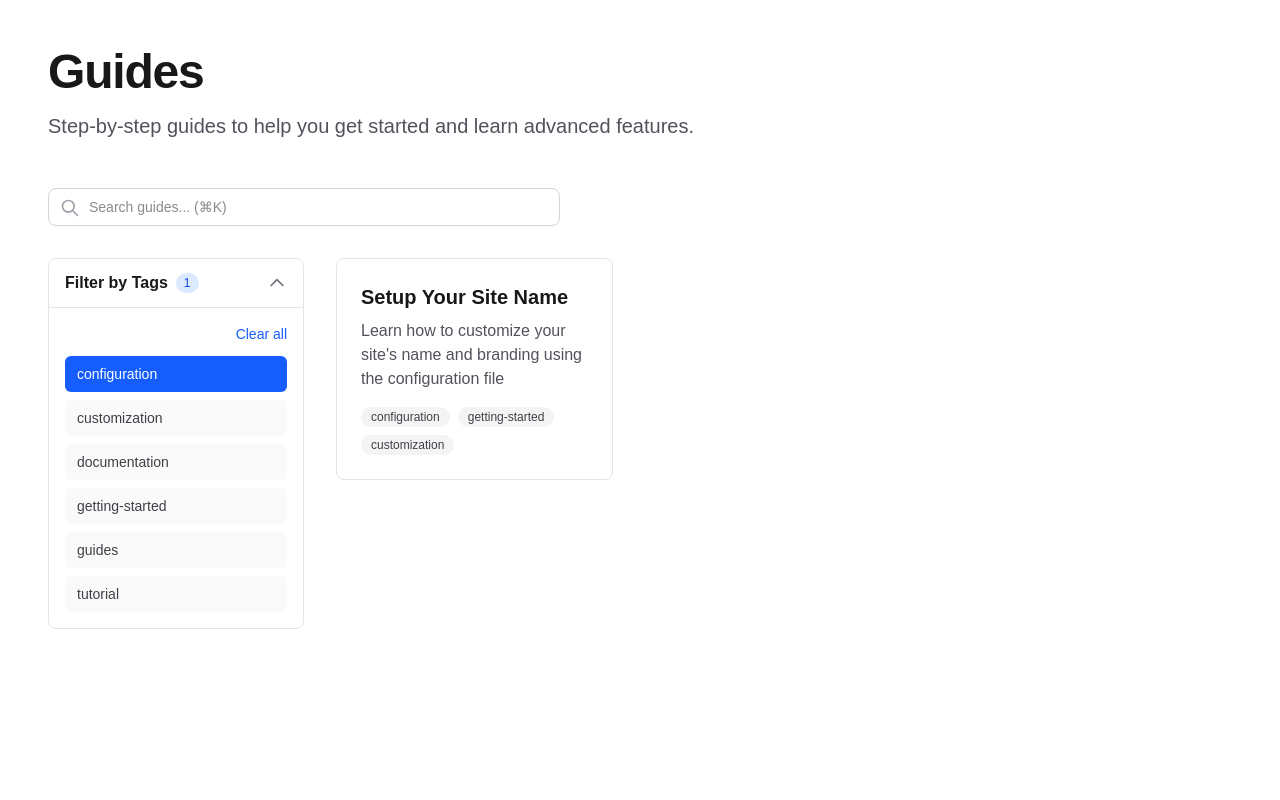
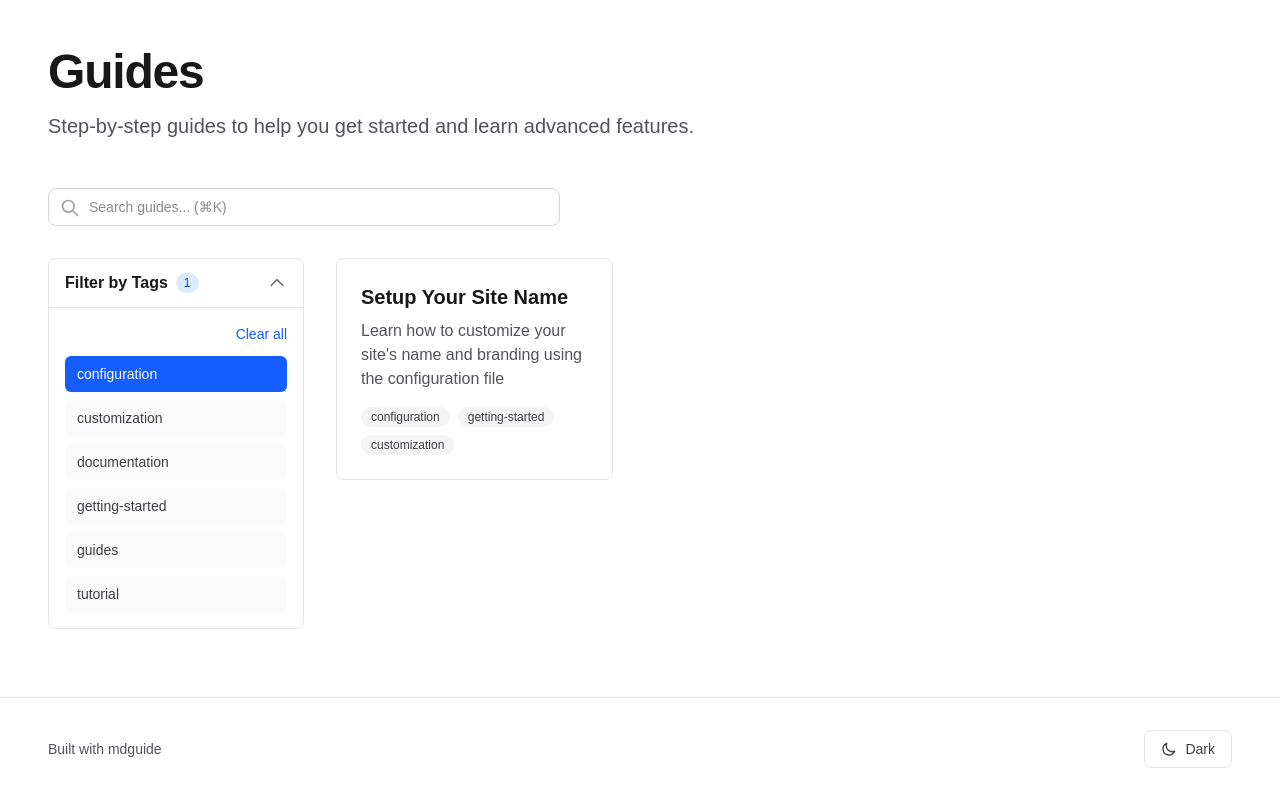
Before and after one commit to john-rock/mdguide, a Next.js app: page / in a window 1280 px wide. Both pictures are taken after a click on the button "configuration". Built offline with nearby package versions, Linux system fonts and the light colour scheme.

Commit message:
add dark mode toggle

```diff
--- /dev/null
+++ b/app/components/DarkModeToggle.tsx
@@ -0,0 +1,51 @@
+"use client";
+
+import { useTheme } from "./ThemeProvider";
+
+export function DarkModeToggle() {
+  const { theme, toggleTheme } = useTheme();
+
+  return (
+    <button
+      onClick={toggleTheme}
+      className="inline-flex items-center gap-2 rounded-lg border border-zinc-200 bg-white px-4 py-2 text-sm font-medium text-zinc-700 transition-colors hover:bg-zinc-50 dark:border-zinc-800 dark:bg-zinc-950 dark:text-zinc-300 dark:hover:bg-zinc-900"
+      aria-label="Toggle dark mode"
+    >
+      {theme === "light" ? (
+        <>
+          <svg
+            className="h-4 w-4"
+            fill="none"
+            viewBox="0 0 24 24"
+            stroke="currentColor"
+            strokeWidth={2}
+          >
+            <path
+              strokeLinecap="round"
+              strokeLinejoin="round"
+              d="M20.354 15.354A9 9 0 018.646 3.646 9.003 9.003 0 0012 21a9.003 9.003 0 008.354-5.646z"
+            />
+          </svg>
+          <span>Dark</span>
+        </>
+      ) : (
+        <>
+          <svg
+            className="h-4 w-4"
+            fill="none"
+            viewBox="0 0 24 24"
+            stroke="currentColor"
+            strokeWidth={2}
+          >
+            <path
+              strokeLinecap="round"
+              strokeLinejoin="round"
+              d="M12 3v1m0 16v1m9-9h-1M4 12H3m15.364 6.364l-.707-.707M6.343 6.343l-.707-.707m12.728 0l-.707.707M6.343 17.657l-.707.707M16 12a4 4 0 11-8 0 4 4 0 018 0z"
+            />
+          </svg>
+          <span>Light</span>
+        </>
+      )}
+    </button>
+  );
+}
--- /dev/null
+++ b/app/components/Footer.tsx
@@ -0,0 +1,18 @@
+"use client";
+
+import { DarkModeToggle } from "./DarkModeToggle";
+
+export function Footer() {
+  return (
+    <footer className="border-t border-zinc-200 bg-white dark:border-zinc-800 dark:bg-black">
+      <div className="mx-auto max-w-7xl px-6 py-8 sm:px-8 lg:px-12">
+        <div className="flex flex-col items-center justify-between gap-4 sm:flex-row">
+          <p className="text-sm text-zinc-600 dark:text-zinc-400">
+            Built with mdguide
+          </p>
+          <DarkModeToggle />
+        </div>
+      </div>
+    </footer>
+  );
+}
--- /dev/null
+++ b/app/components/ThemeProvider.tsx
@@ -0,0 +1,58 @@
+"use client";
+
+import { createContext, useContext, useEffect, useState } from "react";
+
+type Theme = "light" | "dark";
+
+interface ThemeContextType {
+  theme: Theme;
+  toggleTheme: () => void;
+}
+
+const ThemeContext = createContext<ThemeContextType | undefined>(undefined);
+
+export function ThemeProvider({ children }: { children: React.ReactNode }) {
+  const [theme, setTheme] = useState<Theme>("light");
+  const [mounted, setMounted] = useState(false);
+
+  useEffect(() => {
+    setMounted(true);
+    // Check localStorage first, then fall back to system preference
+    const savedTheme = localStorage.getItem("mdguide-theme") as Theme | null;
+    if (savedTheme) {
+      setTheme(savedTheme);
+      document.documentElement.classList.toggle("dark", savedTheme === "dark");
+    } else {
+      const prefersDark = window.matchMedia("(prefers-color-scheme: dark)").matches;
+      const initialTheme = prefersDark ? "dark" : "light";
+      setTheme(initialTheme);
+      document.documentElement.classList.toggle("dark", initialTheme === "dark");
+    }
+  }, []);
+
+  const toggleTheme = () => {
+    const newTheme = theme === "light" ? "dark" : "light";
+    setTheme(newTheme);
+    localStorage.setItem("mdguide-theme", newTheme);
+    document.documentElement.classList.toggle("dark", newTheme === "dark");
+  };
+
+  // Prevent flash of unstyled content
+  if (!mounted) {
+    return <>{children}</>;
+  }
+
+  return (
+    <ThemeContext.Provider value={{ theme, toggleTheme }}>
+      {children}
+    </ThemeContext.Provider>
+  );
+}
+
+export function useTheme() {
+  const context = useContext(ThemeContext);
+  if (context === undefined) {
+    throw new Error("useTheme must be used within a ThemeProvider");
+  }
+  return context;
+}
--- a/app/globals.css
+++ b/app/globals.css
@@ -13,6 +13,8 @@
   --font-mono: var(--font-geist-mono);
 }
 
+@custom-variant dark (&:where(.dark, .dark *));
+
 @media (prefers-color-scheme: dark) {
   :root {
     --background: #0a0a0a;
--- a/app/layout.tsx
+++ b/app/layout.tsx
@@ -2,6 +2,7 @@ import type { Metadata } from "next";
 import { Geist, Geist_Mono } from "next/font/google";
 import "./globals.css";
 import { siteConfig } from "./config/site";
+import { ThemeProvider } from "./components/ThemeProvider";
 
 const geistSans = Geist({
   variable: "--font-geist-sans",
@@ -28,7 +29,7 @@ export default function RootLayout({
       <body
         className={`${geistSans.variable} ${geistMono.variable} antialiased`}
       >
-        {children}
+        <ThemeProvider>{children}</ThemeProvider>
       </body>
     </html>
   );
--- a/app/page.tsx
+++ b/app/page.tsx
@@ -4,6 +4,7 @@ import { useState, useEffect, useMemo } from "react";
 import Link from "next/link";
 import { SearchBar } from "@/app/components/guides/SearchBar";
 import { TagFilter } from "@/app/components/guides/TagFilter";
+import { Footer } from "@/app/components/Footer";
 import { search as searchGuides } from "@/app/lib/guides/search";
 import type { GuideListItem, SearchResult } from "@/app/types/guide";
 import { siteConfig } from "@/app/config/site";
@@ -60,8 +61,8 @@ export default function HomePage() {
   }
 
   return (
-    <div className="min-h-screen bg-white dark:bg-black">
-      <div className="mx-auto max-w-7xl px-6 py-12 sm:px-8 lg:px-12">
+    <div className="flex min-h-screen flex-col bg-white dark:bg-black">
+      <div className="mx-auto flex-1 w-full max-w-7xl px-6 py-12 sm:px-8 lg:px-12">
         {/* Header */}
         <header className="mb-12">
           <h1 className="mb-4 text-4xl font-bold tracking-tight text-zinc-900 dark:text-zinc-50 sm:text-5xl">
@@ -136,6 +137,7 @@ export default function HomePage() {
           </div>
         </div>
       </div>
+      <Footer />
     </div>
   );
 }
```
